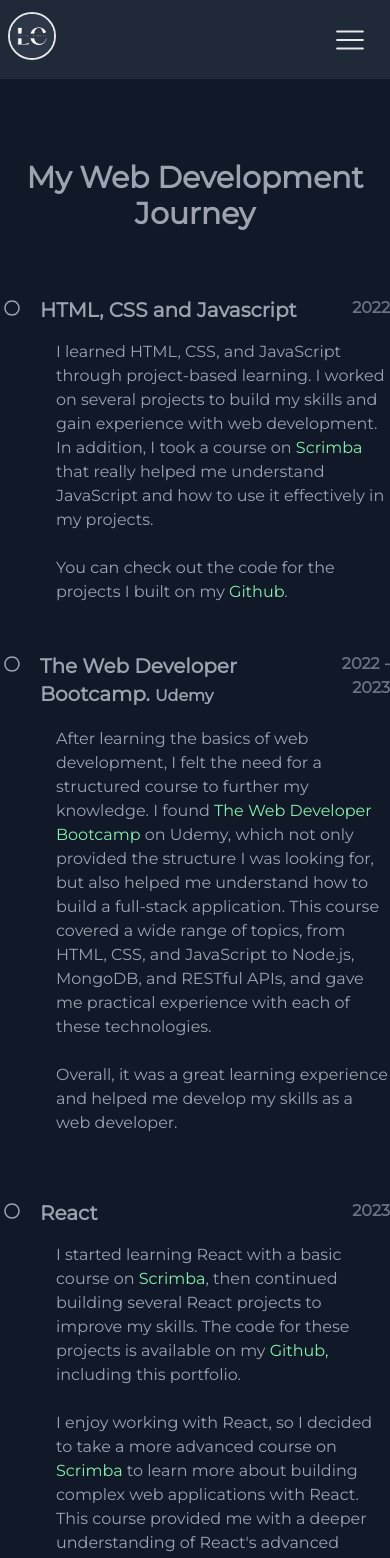
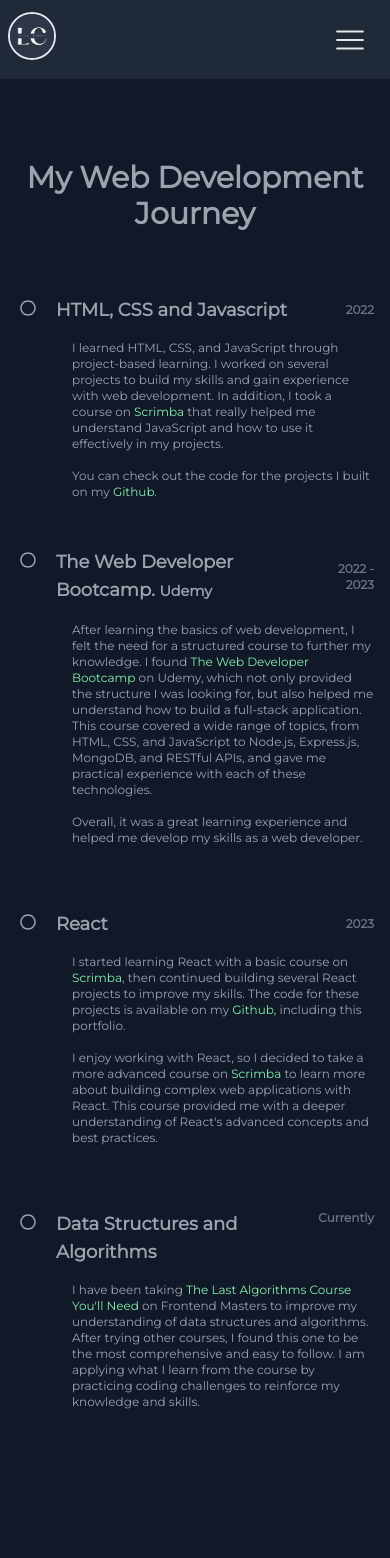
Before and after one commit to LucasCoppola/Portfolio-og, a React (Vite) app: page /timeline in a window 390 px wide. Shown: the top 1558 px of the page. Built offline with nearby package versions, Linux system fonts and the light colour scheme.

Commit message:
added responsiveness

```diff
--- a/src/pages/Timeline.jsx
+++ b/src/pages/Timeline.jsx
@@ -3,8 +3,8 @@ import { FaRegCircle } from 'react-icons/fa'
 
 const Timeline = () => {
 	return (
-		<section className="py-16 pt-40">
-			<div className="container mx-auto">
+		<section className="pb-16 pt-40">
+			<div className="container mx-auto px-4 sm:px-8 md:px-12 lg:px-16">
 				<h2 className="mb-16 text-center text-3xl font-bold">My Web Development Journey</h2>
 				<div className="mx-auto max-w-4xl">
 					<ul className="relative">
@@ -15,14 +15,16 @@ const Timeline = () => {
 									<FaRegCircle />
 								</div>
 								<div className="ml-4 flex-1 font-medium">
-									<div className="flex items-start justify-between">
-										<h3 className="text-xl font-bold">HTML, CSS and Javascript</h3>
-										<div className="text-right font-bold text-gray-500">2022</div>
+									<div className="flex items-center justify-between">
+										<h3 className="text-lg font-bold md:text-xl">HTML, CSS and Javascript</h3>
+										<div className="text-right text-xs font-bold text-gray-500 md:text-base">
+											2022
+										</div>
 									</div>
 								</div>
 							</div>
 							<div className="ml-14">
-								<div className="font-medium">
+								<div className="text-xs font-medium md:text-base">
 									I learned HTML, CSS, and JavaScript through project-based learning. I worked on
 									several projects to build my skills and gain experience with web development. In
 									addition, I took a course on{' '}
@@ -57,8 +59,8 @@ const Timeline = () => {
 									<FaRegCircle />
 								</div>
 								<div className="ml-4 flex-1 font-medium">
-									<div className="flex items-start justify-between">
-										<h3 className="text-xl font-bold">
+									<div className="flex items-center justify-between">
+										<h3 className="text-lg font-bold md:text-xl">
 											<a
 												href="https://www.udemy.com/course/the-web-developer-bootcamp/"
 												target="_blank"
@@ -70,12 +72,14 @@ const Timeline = () => {
 												<small />
 											</small>
 										</h3>
-										<div className="text-right font-bold text-gray-500">2022 - 2023</div>
+										<div className="text-right text-xs font-bold text-gray-500 md:text-base">
+											2022 - 2023
+										</div>
 									</div>
 								</div>
 							</div>
 							<div className="ml-14">
-								<div className="font-medium">
+								<div className="text-xs font-medium md:text-base">
 									After learning the basics of web development, I felt the need for a structured
 									course to further my knowledge. I found{' '}
 									<a
@@ -87,8 +91,8 @@ const Timeline = () => {
 									</a>{' '}
 									on Udemy, which not only provided the structure I was looking for, but also helped
 									me understand how to build a full-stack application. This course covered a wide
-									range of topics, from HTML, CSS, and JavaScript to Node.js, MongoDB, and RESTful
-									APIs, and gave me practical experience with each of these technologies.
+									range of topics, from HTML, CSS, and JavaScript to Node.js, Express.js, MongoDB, and
+									RESTful APIs, and gave me practical experience with each of these technologies.
 									<br />
 									<br />
 									Overall, it was a great learning experience and helped me develop my skills as a web
@@ -104,14 +108,16 @@ const Timeline = () => {
 									<FaRegCircle />
 								</div>
 								<div className="ml-4 flex-1 font-medium">
-									<div className="flex items-start justify-between">
-										<h3 className="text-xl font-bold">React</h3>
-										<div className="text-right font-bold text-gray-500">2023</div>
+									<div className="flex items-center justify-between ">
+										<h3 className="text-lg font-bold md:text-xl">React</h3>
+										<div className="text-right text-xs font-bold text-gray-500 md:text-base">
+											2023
+										</div>
 									</div>
 								</div>
 							</div>
 							<div className="ml-14">
-								<div className="font-medium">
+								<div className="text-xs font-medium md:text-base">
 									I started learning React with a basic course on{' '}
 									<a
 										href="https://scrimba.com/learn/learnreact"
@@ -154,13 +160,15 @@ const Timeline = () => {
 								</div>
 								<div className="ml-4 flex-1 font-medium">
 									<div className="flex items-start justify-between">
-										<h3 className="text-xl font-bold">Data Structures and Algorithms</h3>
-										<div className="text-right font-bold text-gray-500">Currently</div>
+										<h3 className="text-lg font-bold md:text-xl">Data Structures and Algorithms</h3>
+										<div className="text-right text-xs font-bold text-gray-500 md:text-base">
+											Currently
+										</div>
 									</div>
 								</div>
 							</div>
 							<div className="ml-14">
-								<div className="font-medium">
+								<div className="text-xs font-medium md:text-base">
 									I have been taking{' '}
 									<a
 										href="https://frontendmasters.com/courses/algorithms/"
```
